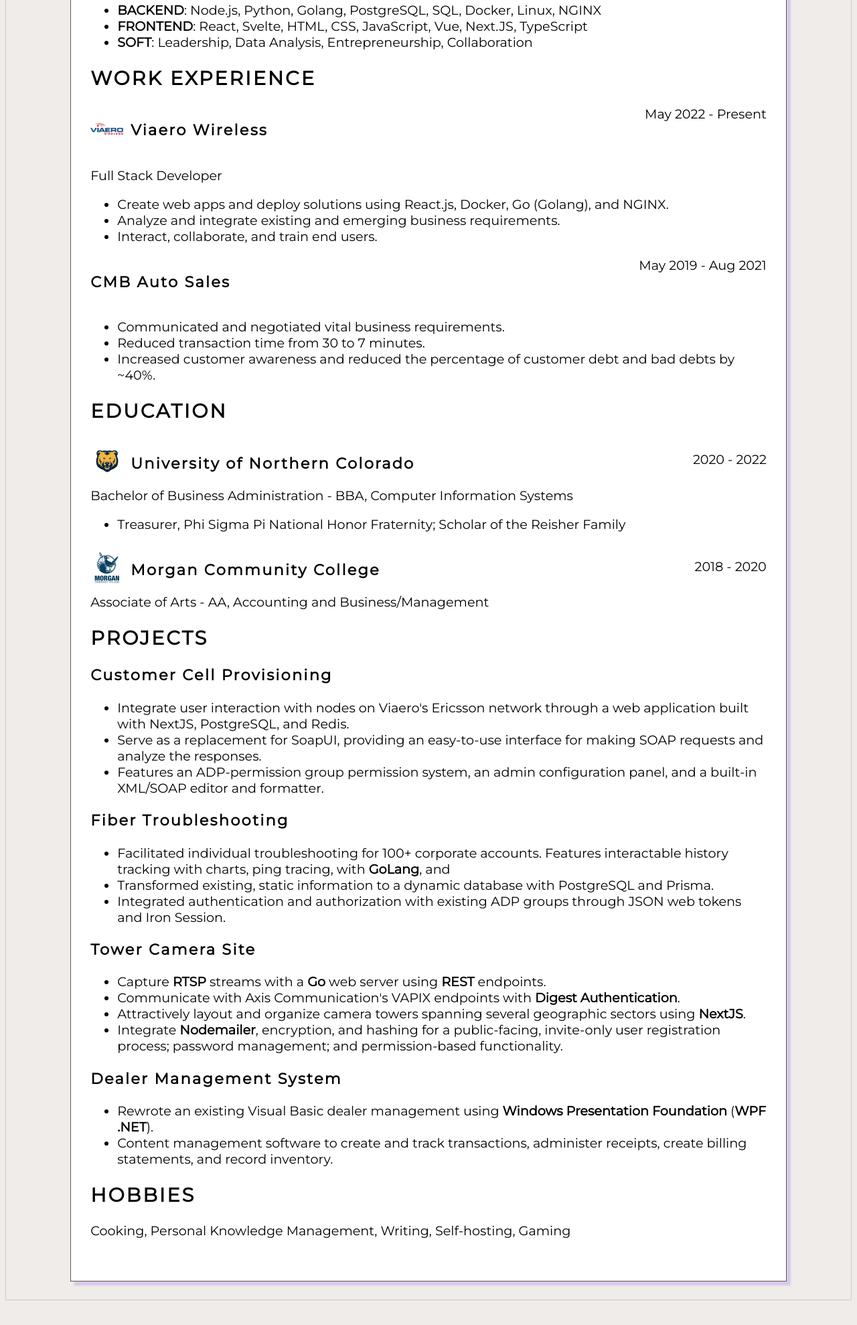
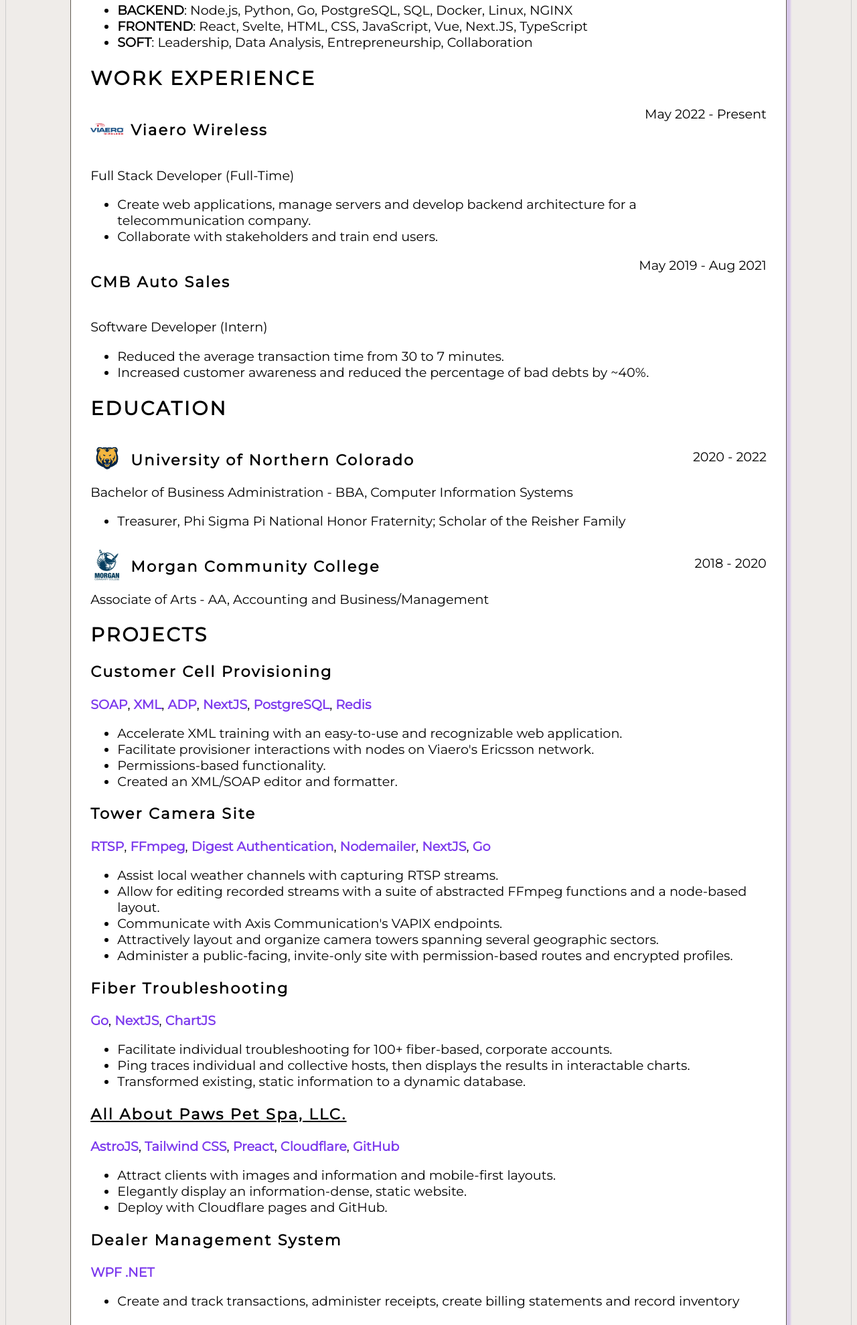
Before and after one commit to mattkbrat/portfolio, an Astro site: page / in a window 1280 px wide. Shown: the part 821-2800 px from the top of the page at 67% size. Before the commit the page ends 2771 px from the top, so only its background shows below. Built offline with nearby package versions, Linux system fonts and the light colour scheme; Astro itself is replaced by a stand-in of ours.

Commit message:
Update resume to focus on brevity and better highlight project technologies. Add the AAP project.

```diff
--- a/src/layouts/Layout.astro
+++ b/src/layouts/Layout.astro
@@ -78,6 +78,11 @@
 
   }
 
+  b {
+    font-weight: bolder;
+    color: rgb(var(--accent));
+  }
+
   .main {
     display: flex;
     flex-direction: column;
@@ -126,6 +131,11 @@
 
   a {
     text-decoration: underline;
+    color: var(--primary-font);
+
+  }
+
+  a:visited {
     color: var(--link-color);
   }
 
--- a/src/pages/index.astro
+++ b/src/pages/index.astro
@@ -12,7 +12,6 @@
 import Layout from "../layouts/Layout.astro";
 
 export const title = "Resume";
-
 ---
 
 
@@ -46,12 +45,26 @@
     </section>
 
     <h2 data-heading="Summary">Summary</h2>
-    <p>I am a full stack developer with a passion for collaboration, creativity, and colleagues who share similar values. My ideal company is innovative and emphasizes community. I am most practiced in the <strong>PERN</strong> stack, and I love learning new technologies.</p>
-    <p>✉️ <a data-tooltip-position="top" aria-label="mailto://mattkbrat@pm.me" rel="noopener" class="external-link" href="mailto://mattkbrat@pm.me" target="_blank">mattkbrat @ pm.me</a> ⚈ 🔗 <a data-tooltip-position="top" aria-label="https://linkedin.com/in/mattkbrat" rel="noopener" class="external-link" href="https://linkedin.com/in/mattkbrat" target="_blank">linkedin.com/in/mattkbrat</a> ⚈ 🔗<a data-tooltip-position="top" aria-label="https://github.com/mattkbrat/" rel="noopener" class="external-link" href="https://github.com/mattkbrat/" target="_blank">github.com/mattkbrat</a></p>
+    <!--I am a **full stack developer** with a passion for collaboration, creativity and colleagues who share similar values. My ideal company is innovative and emphasizes community. I am most practiced in React, Go and Postgres and I love learning new technologies.-->
+    <p>
+        I am a <b>full stack developer</b> with a passion for collaboration, creativity and colleagues who share similar
+        values. My ideal company is innovative and emphasizes community. I am most practiced in JavaScript, Go and
+        Postgres
+        and I love learning new technologies.
+    </p>
+    <p>✉️ <a data-tooltip-position="top" aria-label="mailto://mattkbrat@pm.me" rel="noopener" class="external-link"
+             href="mailto://realzing@pm.me" target="_blank">realzing @ pm.me</a> ⚈ 🔗 <a data-tooltip-position="top"
+                                                                                        aria-label="https://linkedin.com/in/mattkbrat"
+                                                                                        rel="noopener"
+                                                                                        class="external-link"
+                                                                                        href="https://linkedin.com/in/mattkbrat"
+                                                                                        target="_blank">linkedin.com/in/mattkbrat</a>
+        ⚈ 🔗<a data-tooltip-position="top" aria-label="https://github.com/mattkbrat/" rel="noopener"
+              class="external-link" href="https://github.com/mattkbrat/" target="_blank">github.com/mattkbrat</a></p>
     <hr>
     <h2 id="SKILLS" data-heading="SKILLS">SKILLS</h2>
     <ul>
-        <li><strong>BACKEND</strong>: Node.js, Python, Golang, PostgreSQL, SQL, Docker, Linux, NGINX</li>
+        <li><strong>BACKEND</strong>: Node.js, Python, Go, PostgreSQL, SQL, Docker, Linux, NGINX</li>
         <li><strong>FRONTEND</strong>: React, Svelte, HTML, CSS, JavaScript, Vue, Next.JS, TypeScript</li>
         <li><strong>SOFT</strong>: Leadership, Data Analysis, Entrepreneurship, Collaboration</li>
     </ul>
@@ -59,18 +72,18 @@
     <div class="text-logo-date">
         <div class='text-logo'>
             <a>
-            <img src="viaero-logo.png" alt="" width="100"  />
+                <img src="viaero-logo.png" alt="" width="100"/>
             </a>
             <h3>Viaero Wireless</h3>
         </div>
         May 2022 - Present
     </div>
 
-    <p>Full Stack Developer</p>
+    <p>Full Stack Developer (Full-Time)</p>
     <ul>
-        <li>Create web apps and deploy solutions using React.js, Docker, Go (Golang), and NGINX.</li>
-        <li>Analyze and integrate existing and emerging business requirements.</li>
-        <li>Interact, collaborate, and train end users.</li>
+        <li>Create web applications, manage servers and develop backend architecture for a telecommunication company.
+        </li>
+        <li>Collaborate with stakeholders and train end users.</li>
     </ul>
 
 
@@ -79,17 +92,18 @@
         May 2019 - Aug 2021
     </div>
 
+    <p>Software Developer (Intern)</p>
+
     <ul>
-        <li>Communicated and negotiated vital business requirements.</li>
-        <li>Reduced transaction time from 30 to 7 minutes.</li>
-        <li>Increased customer awareness and reduced the percentage of customer debt and bad debts by ~40%.</li>
+        <li>Reduced the average transaction time from 30 to 7 minutes.</li>
+        <li>Increased customer awareness and reduced the percentage of bad debts by ~40%.</li>
     </ul>
     <h2 id="EDUCATION" data-heading="EDUCATION">EDUCATION</h2>
 
     <div class="text-logo-date">
         <div class='text-logo'>
             <a>
-                <img src="unc-logo.png" alt="" width="100"  />
+                <img src="unc-logo.png" alt="" width="100"/>
             </a>
             <h3 data-heading="University of Northern Colorado">University of Northern Colorado</h3>
         </div>
@@ -100,13 +114,10 @@
     <ul>
         <li>Treasurer, Phi Sigma Pi National Honor Fraternity; Scholar of the Reisher Family</li>
     </ul>
-    <!--<h3 data-heading="Morgan Community College">Morgan Community College</h3>-->
-    <!--<p>2018 - 2020<br>-->
-    <!--    Associate of Arts - AA, Accounting and Business/Management</p>-->
     <div class="text-logo-date">
         <div class='text-logo'>
             <a>
-                <img src="mcc.png" alt="" width="100"  />
+                <img src="mcc.png" alt="" width="100"/>
             </a>
             <h3 data-heading="Morgan Community College">Morgan Community College</h3>
         </div>
@@ -117,29 +128,78 @@
 
     <h2 id="PROJECTS" data-heading="PROJECTS">PROJECTS</h2>
     <h3 data-heading="Customer Cell Provisioning">Customer Cell Provisioning</h3>
+    <p>
+        <b>SOAP</b>, <b>XML</b>, <b>ADP</b>, <b>NextJS</b>, <b>PostgreSQL</b>, <b>Redis</b>
+    </p>
     <ul>
-        <li>Integrate user interaction with nodes on Viaero's Ericsson network through a web application built with NextJS, PostgreSQL, and Redis.</li>
-        <li>Serve as a replacement for SoapUI, providing an easy-to-use interface for making SOAP requests and analyze the responses.</li>
-        <li>Features an ADP-permission group permission system, an admin configuration panel, and a built-in XML/SOAP editor and formatter.</li>
+        <li>Accelerate XML training with an easy-to-use and recognizable web application.</li>
+        <li>Facilitate provisioner interactions with nodes on Viaero's Ericsson network.</li>
+        <li>Permissions-based functionality.</li>
+        <li>Created an XML/SOAP editor and formatter.</li>
     </ul>
+
+    <h3 data-heading="Tower Camera Site">Tower Camera Site</h3>
+
+    <!--
+**RTSP**, **FFmpeg**, **Digest Authentication**, **Nodemailer**, **NextJS**, **Go**
+
+- Assist local weather channels with capturing RTSP streams.
+- Allow for editing recorded streams with a suite of abstracted FFmpeg functions and a node-based layout.
+- Communicate with Axis Communication's VAPIX endpoints.
+- Attractively layout and organize camera towers spanning several geographic sectors.
+- Administer a public-facing, invite-only site with permission-based routes and encrypted profiles.
+
+-->
+
+    <p>
+        <b>RTSP</b>, <b>FFmpeg</b>, <b>Digest Authentication</b>, <b>Nodemailer</b>, <b>NextJS</b>, <b>Go</b>
+    </p>
+
+    <ul>
+        <li>Assist local weather channels with capturing RTSP streams.</li>
+        <li>Allow for editing recorded streams with a suite of abstracted FFmpeg functions and a node-based layout.</li>
+        <li>Communicate with Axis Communication's VAPIX endpoints.</li>
+        <li>Attractively layout and organize camera towers spanning several geographic sectors.</li>
+        <li>Administer a public-facing, invite-only site with permission-based routes and encrypted profiles.</li>
+    </ul>
+
     <h3 data-heading="Fiber Troubleshooting">Fiber Troubleshooting</h3>
+
+    <p>
+        <b>Go</b>, <b>NextJS</b>, <b>ChartJS</b>
+    </p>
     <ul>
-        <li>Facilitated individual troubleshooting for 100+ corporate accounts. Features interactable history tracking with charts, ping tracing, with <strong>GoLang</strong>, and</li>
-        <li>Transformed existing, static information to a dynamic database with PostgreSQL and Prisma.</li>
-        <li>Integrated authentication and authorization with existing ADP groups through JSON web tokens and Iron Session.</li>
+        <li>Facilitate individual troubleshooting for 100+ fiber-based, corporate accounts.</li>
+        <li>Ping traces individual and collective hosts, then displays the results in interactable charts.</li>
+        <li>Transformed existing, static information to a dynamic database.</li>
     </ul>
-    <h3 data-heading="Tower Camera Site">Tower Camera Site</h3>
+
+    <h3 data-heading="All About Paws Pet Spa LLC.">
+        <a href="https://www.fortmorgangrooming.com" target="_blank" rel="noopener" class="external-link">All About Paws
+            Pet Spa, LLC.</a>
+    </h3>
+
+    <p>
+        <b>AstroJS</b>, <b>Tailwind CSS</b>, <b>Preact</b>, <b>Cloudflare</b>, <b>GitHub</b>
+    </p>
+
     <ul>
-        <li>Capture <strong>RTSP</strong> streams with a <strong>Go</strong> web server using <strong>REST</strong> endpoints.</li>
-        <li>Communicate with Axis Communication's VAPIX endpoints with <strong>Digest Authentication</strong>.</li>
-        <li>Attractively layout and organize camera towers spanning several geographic sectors using <strong>NextJS</strong>.</li>
-        <li>Integrate <strong>Nodemailer</strong>, encryption, and hashing for a public-facing, invite-only user registration process; password management; and permission-based functionality.</li>
+        <li>Attract clients with images and information and mobile-first layouts.</li>
+        <li>Elegantly display an information-dense, static website.</li>
+        <li>Deploy with Cloudflare pages and GitHub.</li>
     </ul>
+
     <h3 data-heading="Dealer Management System">Dealer Management System</h3>
+
+    <p>
+        <b>WPF .NET</b>
+    </p>
+
     <ul>
-        <li>Rewrote an existing Visual Basic dealer management using <strong>Windows Presentation Foundation</strong> (<strong>WPF .NET</strong>).</li>
-        <li>Content management software to create and track transactions, administer receipts, create billing statements, and record inventory.</li>
+        <li>Create and track transactions, administer receipts, create billing statements and record inventory</li>
     </ul>
+
     <h2 id="HOBBIES" data-heading="HOBBIES">HOBBIES</h2>
-    <p>Cooking, Personal Knowledge Management, Writing, Self-hosting, Gaming</p><div class="obsidian-metatable light"></div>
+    <p>Cooking, Personal Knowledge Management, Writing, Self-hosting, Gaming</p>
+    <div class="obsidian-metatable light"></div>
 </Layout>
```
Also changed, not shown: 1 other file. Lines whose indentation alone changed are shown as unchanged.
